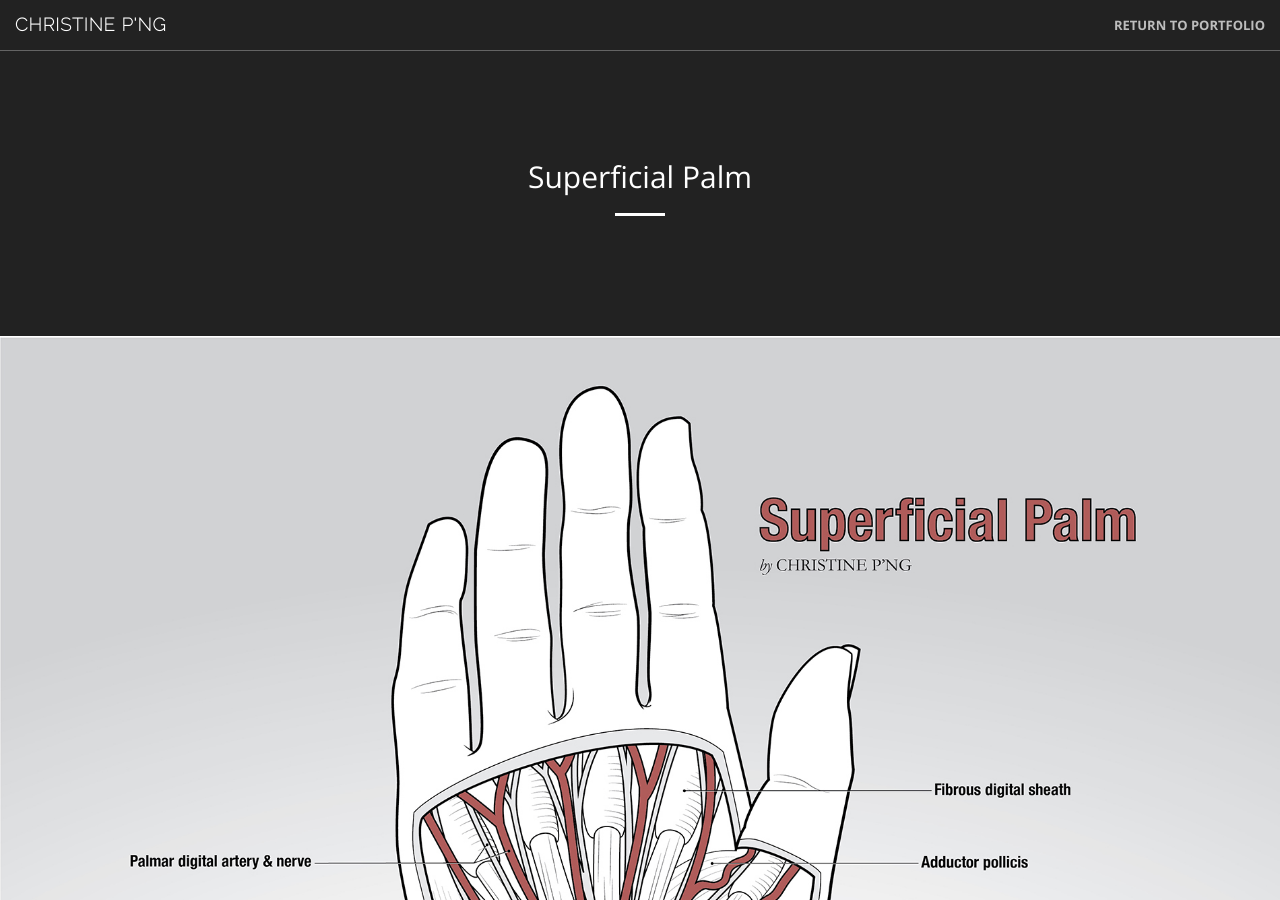
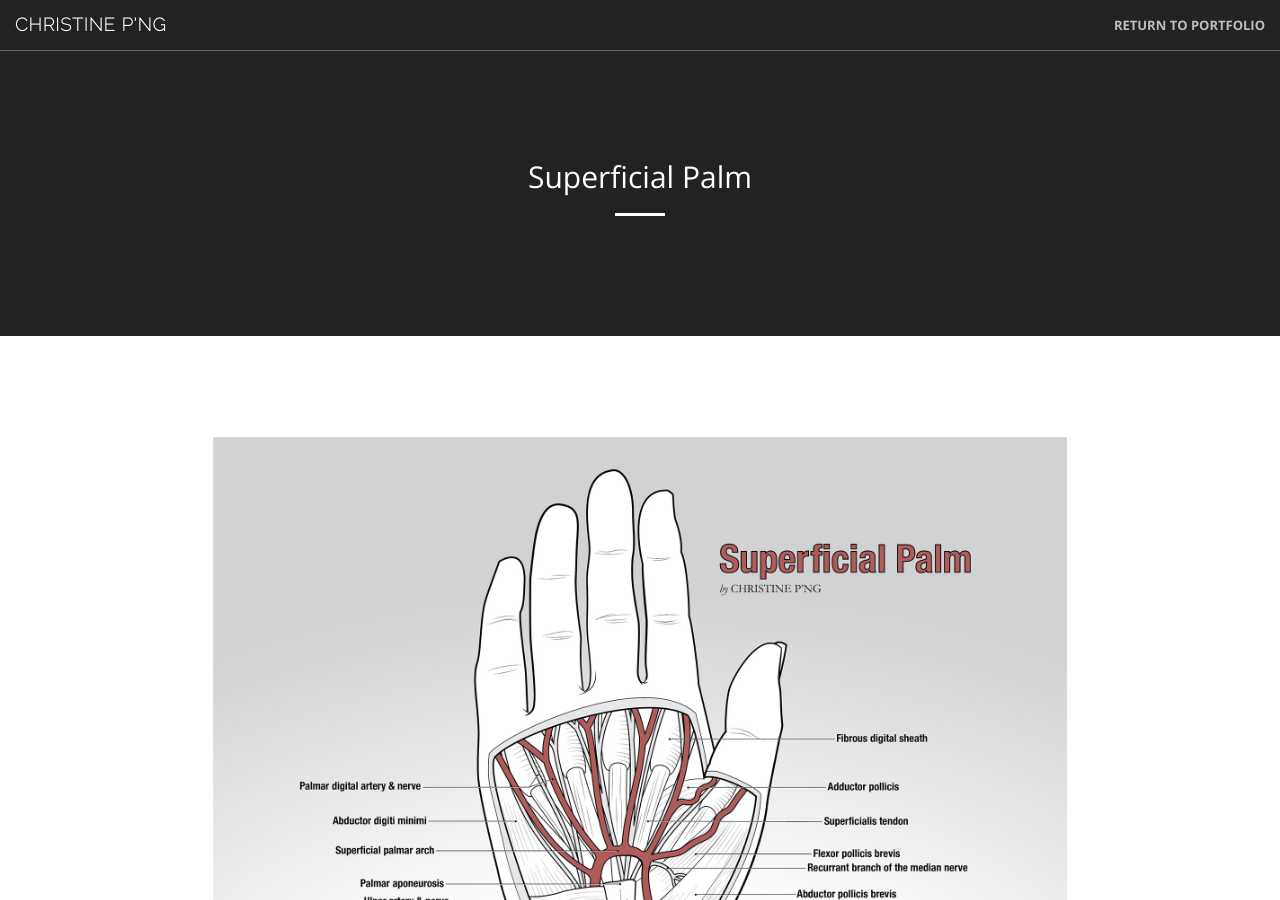
Before and after one commit to chspng/christinepng.ca, a Jekyll site: the page built from project-superficialpalm/index.html, in a window 1280 px wide and 900 px high. Built offline with Jekyll 4.4.1, drawn with Linux system fonts in a browser that asks for light colours.

Commit message:
Adjust spacing around images

```diff
--- a/_includes/work-full.html
+++ b/_includes/work-full.html
@@ -1,8 +1,8 @@
-<section class="no-padding">
+<section>
     <div class="container-fluid">
         <div class="row no-gutter">
-        	<div class="col-lg-12 text-center">
-                <img src={{page.finalimg}} class="img-responsive">
+        	<div class="col-lg-8 col-lg-offset-2 col-md-10 col-md-offset-1 col-sm-12">
+    			<img src={{page.finalimg}} class="img-responsive">
 	        </div>
         </div>
     </div>
--- a/_includes/work-process.html
+++ b/_includes/work-process.html
@@ -15,7 +15,7 @@
                 {% for image in site.static_files %}
                     {% if image.path contains {{page.processurl}} %}
                         <div class="row ">
-                            <div class="col-lg-6 col-lg-offset-3">
+                            <div class="col-lg-6 col-lg-offset-3 col-md-8 col-md-offset-2 col-sm-12">
                                 <img src={{image.path}} class="img-responsive" alt="">
                             </div>
                         </div>
```
